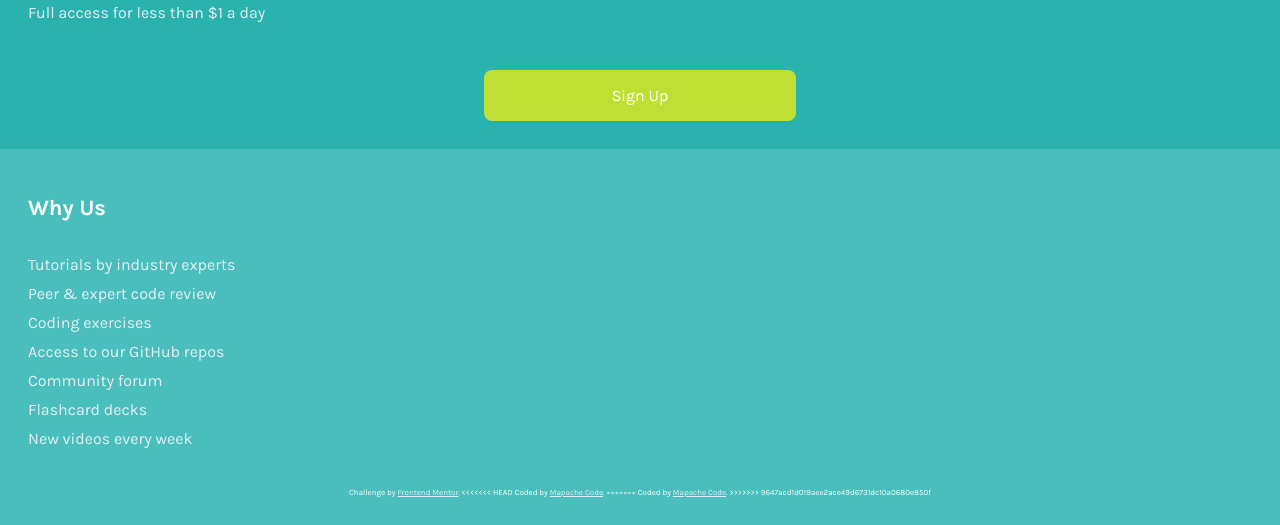
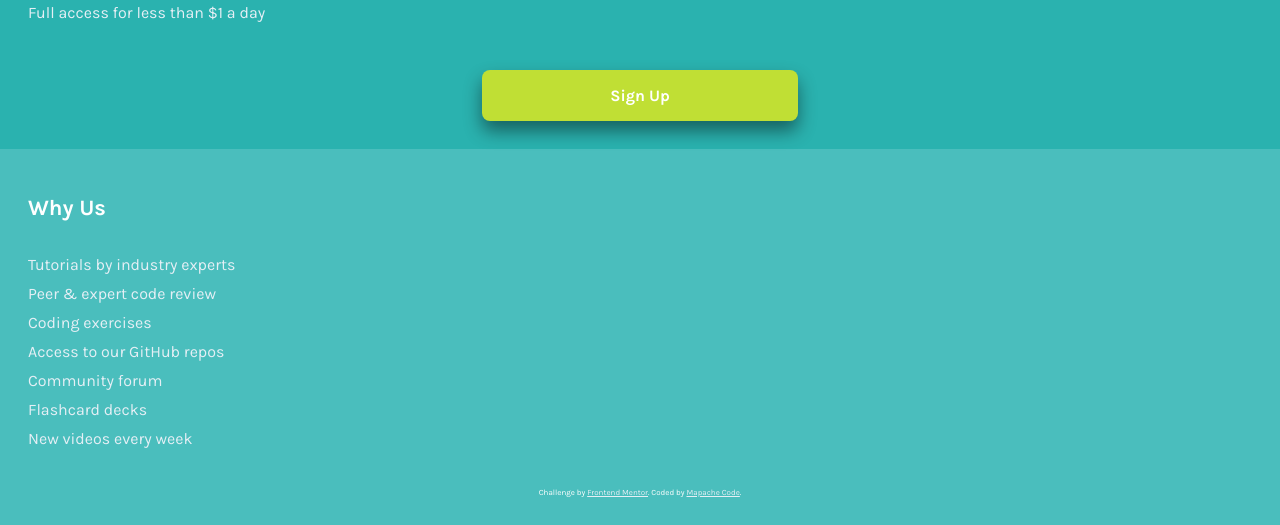
Before and after one commit to Mapache-Code/reto-tres, a plain HTML site: page index.html in a window 1280 px wide. Shown: the part 357-882 px from the top of the page. Drawn offline with Linux system fonts and the light colour scheme.

Commit message:
Se agregó el box-shadow en el botón

```diff
--- a/index.html
+++ b/index.html
@@ -43,11 +43,7 @@
 
       <p class="attribution">
         Challenge by <a href="https://www.frontendmentor.io?ref=challenge" target="_blank">Frontend Mentor</a>.
-<<<<<<< HEAD
         Coded by <a href="https://github.com/Mapache-Code">Mapache Code</a>.
-=======
-        Coded by <a href="#">Mapache Code</a>.
->>>>>>> 9647acd1d019aee2ace49d6731dc10a0680e850f
       </p>
     </section>
   </div>
--- a/styles.css
+++ b/styles.css
@@ -82,10 +82,7 @@ body {
         margin-top: 32px;
         padding: 16px 128px;
         border-radius: 8px;
-<<<<<<< HEAD
         box-shadow: 0 10px 18px #00000073;
-=======
->>>>>>> 9647acd1d019aee2ace49d6731dc10a0680e850f
         font-weight: 700;
         text-decoration: none;
         color: #fff;
```
